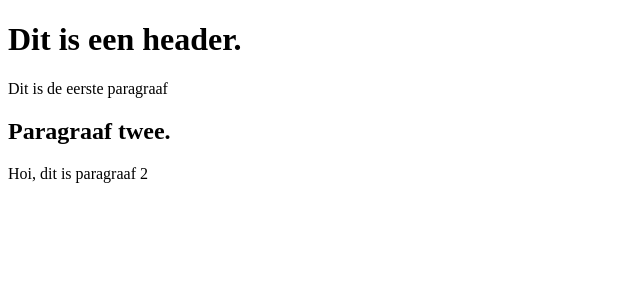
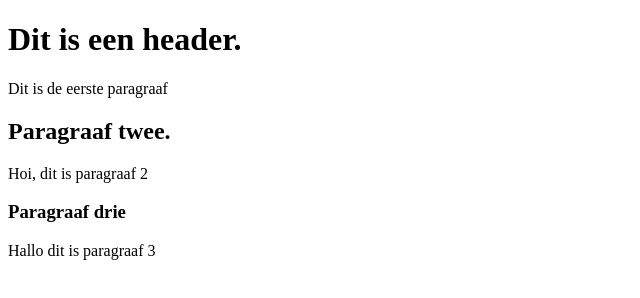
Before and after one commit to SanderPot0/git5.2, a plain HTML site: page index.html in a window 1280 px wide. Shown: the whole page, without its empty margins (0-640 px from the left). Drawn offline with Linux system fonts and the light colour scheme.

Commit message:
paragraaf 3 toegevoegd

```diff
--- a/index.html
+++ b/index.html
@@ -9,5 +9,8 @@
 
 	<h2>Paragraaf twee.</h2>
 	<p>Hoi, dit is paragraaf 2</p>
+
+	<h3>Paragraaf drie</h3>
+	<p>Hallo dit is paragraaf 3</p>
 </body>
 </html>
```
